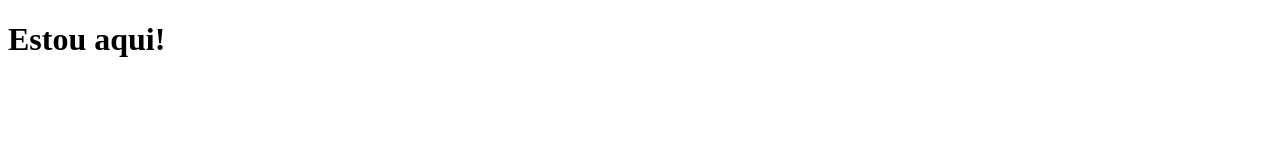
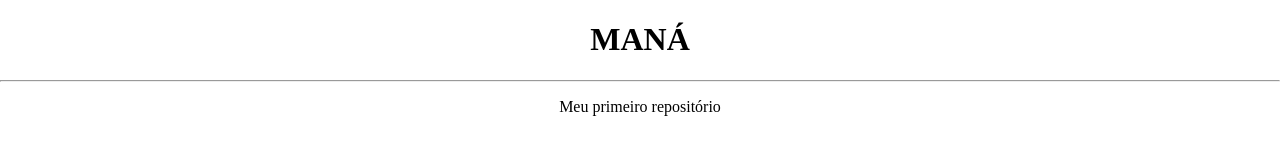
Before and after one commit to MatheusFelip17/Ola--Mundo, a plain HTML site: page Site-Simples/index.html in a window 1280 px wide. Drawn offline with Linux system fonts and the light colour scheme.

Commit message:
fiz alterações no site

```diff
--- /dev/null
+++ b/Site-Simples/index.css
@@ -0,0 +1,12 @@
+body {
+    margin: 0;
+    padding: 0;
+}
+
+h1 {
+    text-align: center;
+}
+
+p {
+    text-align: center;
+}
--- a/Site-Simples/index.html
+++ b/Site-Simples/index.html
@@ -3,8 +3,11 @@
 <head>
     <meta charset="UTF-8">
     <meta name="viewport" content="width=device-width, initial-scale=1.0">
+    <link rel="stylesheet" href="index.css">
     <title>Primeiro site</title>
 <body>
-    <h1>Estou aqui!</h1>
+    <h1>MANÁ</h1>
+    <hr>
+    <p>Meu primeiro repositório</p>
 </body>
 </html>
```
